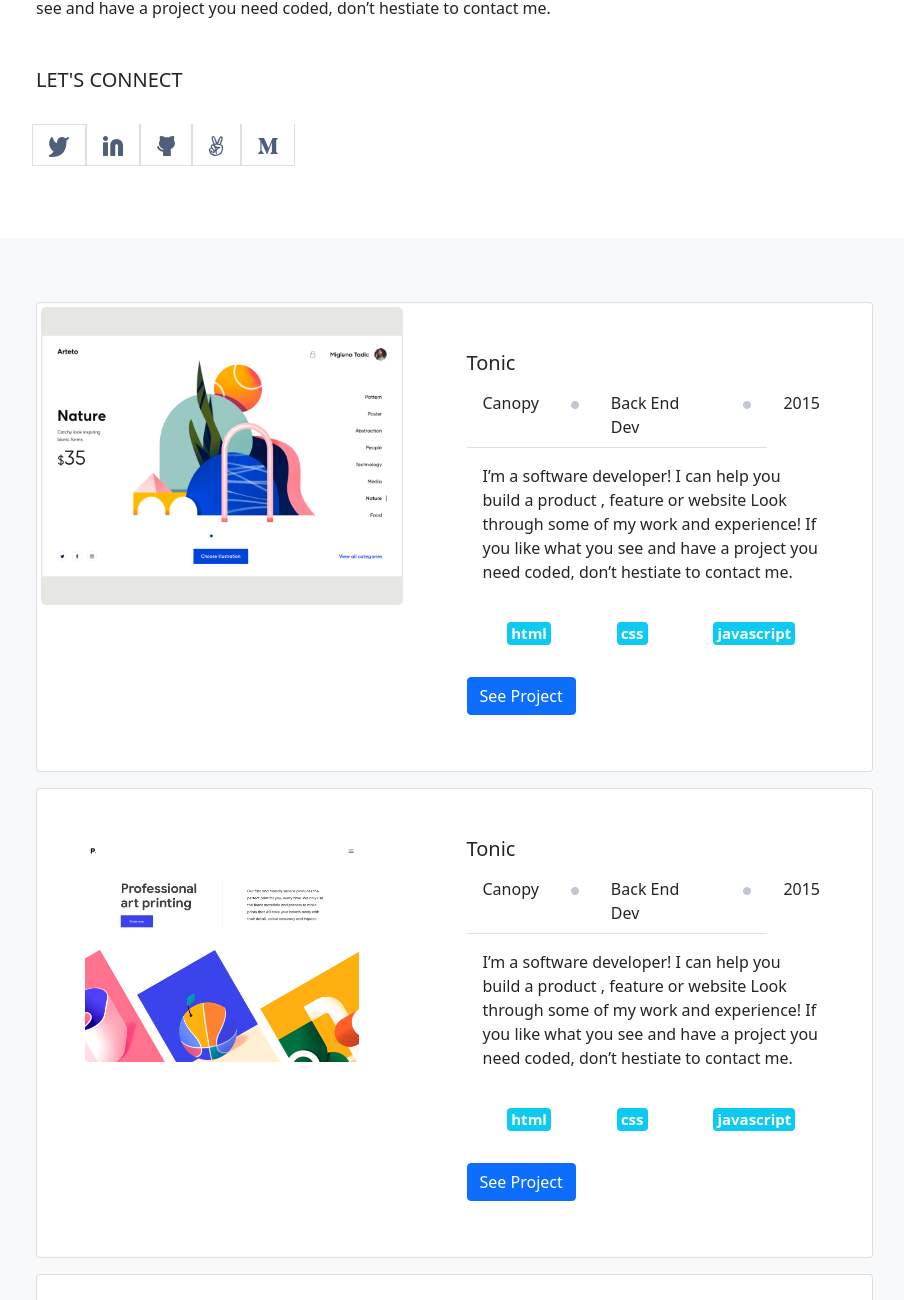
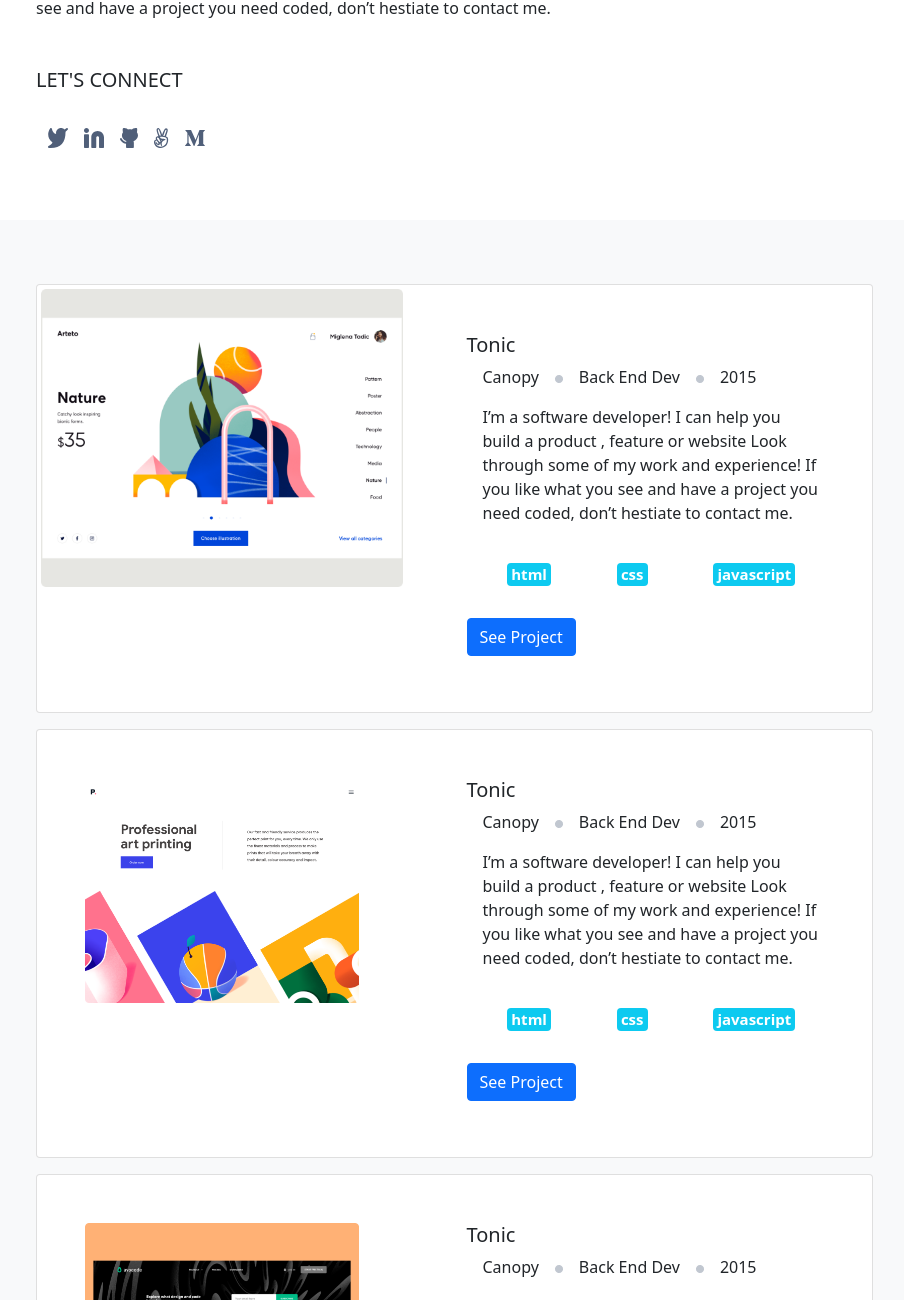
Before and after one commit to AbdollahRaafat/Bootstrap-portfolio-prototype, a plain HTML site: page index.html in a window 1280 px wide. Shown: the part 180-1480 px from the top of the page, without its empty margins (62-966 px from the left). Drawn offline with nearby package versions, Linux system fonts and the light colour scheme.

Commit message:
Modify the inline alignment of items

```diff
--- a/index.html
+++ b/index.html
@@ -49,11 +49,11 @@
             </div>
             <div class="icons px-1">
                 <ul class="d-sm-flex p-2">
-                    <li class="list-group-item "><img src="./images/twitter.svg " alt="twitter "></li>
-                    <li class="list-group-item "><img src="./images/linkedin.svg " alt="linkedin "></li>
-                    <li class="list-group-item "><img src="./images/github.svg " alt="github "></li>
-                    <li class="list-group-item "><img src="./images/angellist.svg " alt="angellist "></li>
-                    <li class="list-group-item "><img src="./images/medium.svg " alt=" medium"></li>
+                    <li class="ms-3 d-inline "><img src="./images/twitter.svg " alt="twitter "></li>
+                    <li class="ms-3 d-inline "><img src="./images/linkedin.svg " alt="linkedin "></li>
+                    <li class="ms-3 d-inline "><img src="./images/github.svg " alt="github "></li>
+                    <li class="ms-3 d-inline "><img src="./images/angellist.svg " alt="angellist "></li>
+                    <li class="ms-3 d-inline "><img src="./images/medium.svg " alt=" medium"></li>
                 </ul>
             </div>
         </div>
@@ -70,11 +70,11 @@
                             <h5 class="card-title ">Tonic</h5>
                         </div>
                         <ul class="list-group list-group-flush d-flex flex-row">
-                            <li class="list-group-item ">Canopy</li>
-                            <li class="list-group-item "><img src="./images/Counter.png " alt="dot "></li>
-                            <li class="list-group-item ">Back End Dev</li>
-                            <li class="list-group-item "><img src="./images/Counter.png " alt=" "></li>
-                            <li class="list-group-item ">2015</li>
+                            <li class="ms-3 d-inline ">Canopy</li>
+                            <li class="ms-3 d-inline "><img src="./images/Counter.png " alt="dot "></li>
+                            <li class="ms-3 d-inline ">Back End Dev</li>
+                            <li class="ms-3 d-inline "><img src="./images/Counter.png " alt=" "></li>
+                            <li class="ms-3 d-inline ">2015</li>
                         </ul>
                         <div class="card-body ">
                             <p>I’m a software developer! I can help you build a product , feature or website Look through some of my work and experience! If you like what you see and have a project you need coded, don’t hestiate to contact me.</p>
@@ -100,11 +100,11 @@
                             <h5 class="card-title ">Tonic</h5>
                         </div>
                         <ul class="list-group list-group-flush d-flex flex-row">
-                            <li class="list-group-item ">Canopy</li>
-                            <li class="list-group-item "><img src="./images/Counter.png " alt="dot "></li>
-                            <li class="list-group-item ">Back End Dev</li>
-                            <li class="list-group-item "><img src="./images/Counter.png " alt=" "></li>
-                            <li class="list-group-item ">2015</li>
+                            <li class="ms-3 d-inline ">Canopy</li>
+                            <li class="ms-3 d-inline "><img src="./images/Counter.png " alt="dot "></li>
+                            <li class="ms-3 d-inline ">Back End Dev</li>
+                            <li class="ms-3 d-inline "><img src="./images/Counter.png " alt=" "></li>
+                            <li class="ms-3 d-inline ">2015</li>
                         </ul>
                         <div class="card-body ">
                             <p>I’m a software developer! I can help you build a product , feature or website Look through some of my work and experience! If you like what you see and have a project you need coded, don’t hestiate to contact me.</p>
@@ -130,11 +130,11 @@
                             <h5 class="card-title ">Tonic</h5>
                         </div>
                         <ul class="list-group list-group-flush d-flex flex-row">
-                            <li class="list-group-item ">Canopy</li>
-                            <li class="list-group-item "><img src="./images/Counter.png " alt="dot "></li>
-                            <li class="list-group-item ">Back End Dev</li>
-                            <li class="list-group-item "><img src="./images/Counter.png " alt=" "></li>
-                            <li class="list-group-item ">2015</li>
+                            <li class="ms-3 d-inline ">Canopy</li>
+                            <li class="ms-3 d-inline "><img src="./images/Counter.png " alt="dot "></li>
+                            <li class="ms-3 d-inline ">Back End Dev</li>
+                            <li class="ms-3 d-inline "><img src="./images/Counter.png " alt=" "></li>
+                            <li class="ms-3 d-inline ">2015</li>
                         </ul>
                         <div class="card-body ">
                             <p>I’m a software developer! I can help you build a product , feature or website Look through some of my work and experience! If you like what you see and have a project you need coded, don’t hestiate to contact me.</p>
@@ -160,11 +160,11 @@
                             <h5 class="card-title ">Tonic</h5>
                         </div>
                         <ul class="list-group list-group-flush d-flex flex-row">
-                            <li class="list-group-item ">Canopy</li>
-                            <li class="list-group-item "><img src="./images/Counter.png " alt="dot "></li>
-                            <li class="list-group-item ">Back End Dev</li>
-                            <li class="list-group-item "><img src="./images/Counter.png " alt=" "></li>
-                            <li class="list-group-item ">2015</li>
+                            <li class="ms-3 d-inline ">Canopy</li>
+                            <li class="ms-3 d-inline "><img src="./images/Counter.png " alt="dot "></li>
+                            <li class="ms-3 d-inline ">Back End Dev</li>
+                            <li class="ms-3 d-inline "><img src="./images/Counter.png " alt=" "></li>
+                            <li class="ms-3 d-inline ">2015</li>
                         </ul>
                         <div class="card-body ">
                             <p>I’m a software developer! I can help you build a product , feature or website Look through some of my work and experience! If you like what you see and have a project you need coded, don’t hestiate to contact me.</p>
@@ -187,11 +187,11 @@
             <p>Hello I’m a software developer! I can help you build a product , feature or website Look through some of my work and experience! If you like what you see and have a project you need coded, don’t hestiate to contact me.</p>
             <div class="icons px-1">
                 <ul class="d-sm-flex p-0">
-                     <li class="list-group-item "><img src="./images/twitter.svg " alt="twitter "></li>
-                    <li class="list-group-item "><img src="./images/linkedin.svg " alt="linkedin "></li>
-                    <li class="list-group-item "><img src="./images/linkedin.svg " alt=" "></li>
-                    <li class="list-group-item "><img src="./images/angellist.svg " alt=" "></li>
-                    <li class="list-group-item "><img src="./images/medium.svg " alt=" "></li>
+                     <li class="ms-3 d-inline"><img src="./images/twitter.svg " alt="twitter "></li>
+                    <li class="ms-3 d-inline "><img src="./images/linkedin.svg " alt="linkedin "></li>
+                    <li class="ms-3 d-inline "><img src="./images/linkedin.svg " alt=" "></li>
+                    <li class="ms-3 d-inline "><img src="./images/angellist.svg " alt=" "></li>
+                    <li class="ms-3 d-inline "><img src="./images/medium.svg " alt=" "></li>
                 </ul>
             </div>
             <button type="button" class="btn btn-primary " style="width: 30%;">Get My Resume</button>
@@ -205,9 +205,9 @@
                 </div>
 
                 <ul class="d-sm-flex p-0">
-                    <li class="list-group-item "><img src="./images/html5.png " alt="twitter "></li>
-                    <li class="list-group-item "><img src="./images/css3.png" alt="linkedin "></li>
-                    <li class="list-group-item "><img src="./images/js.png" alt=" "></li>
+                    <li class="ms-3 d-inline "><img src="./images/html5.png " alt="twitter "></li>
+                    <li class="ms-3 d-inline "><img src="./images/css3.png" alt="linkedin "></li>
+                    <li class="ms-3 d-inline "><img src="./images/js.png" alt=" "></li>
                 </ul>
                 <img src="./images/Separator.png" alt="" style="width: 100%; height: 2px;">
             </div>
```
